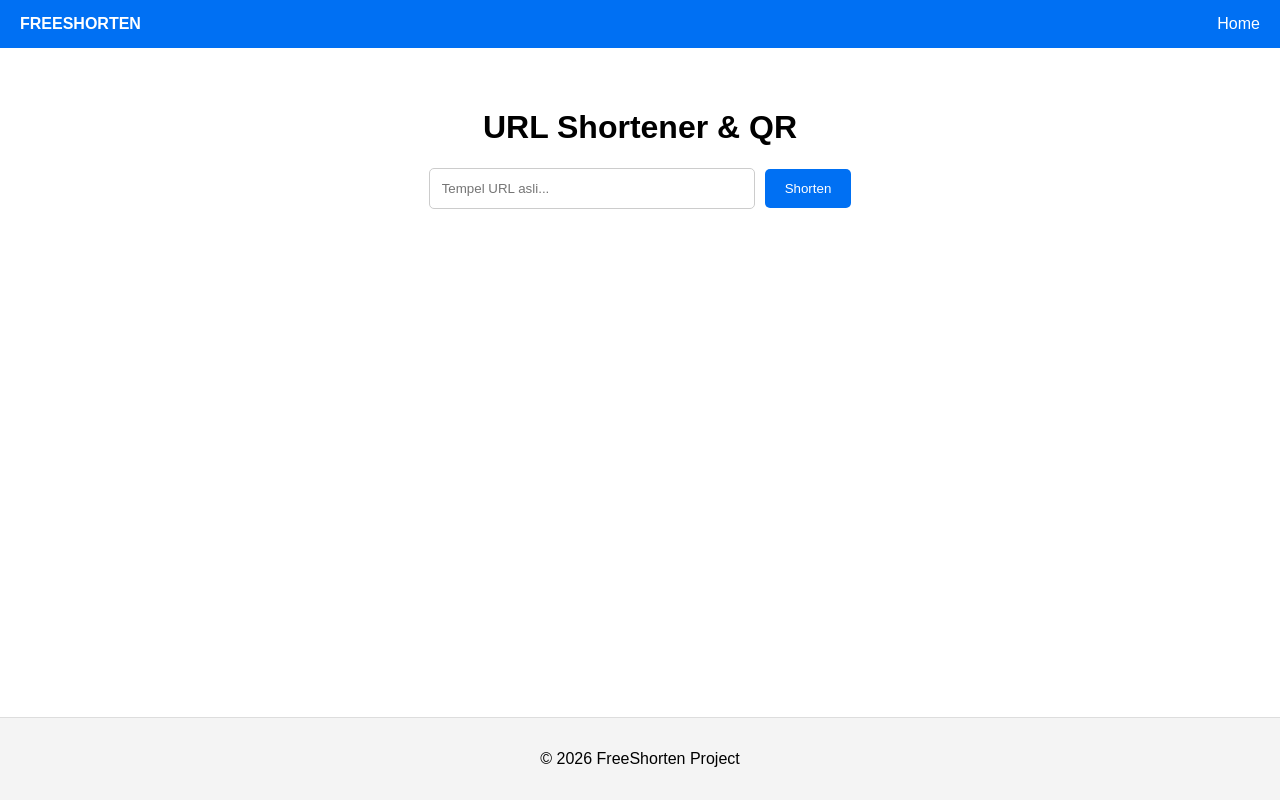
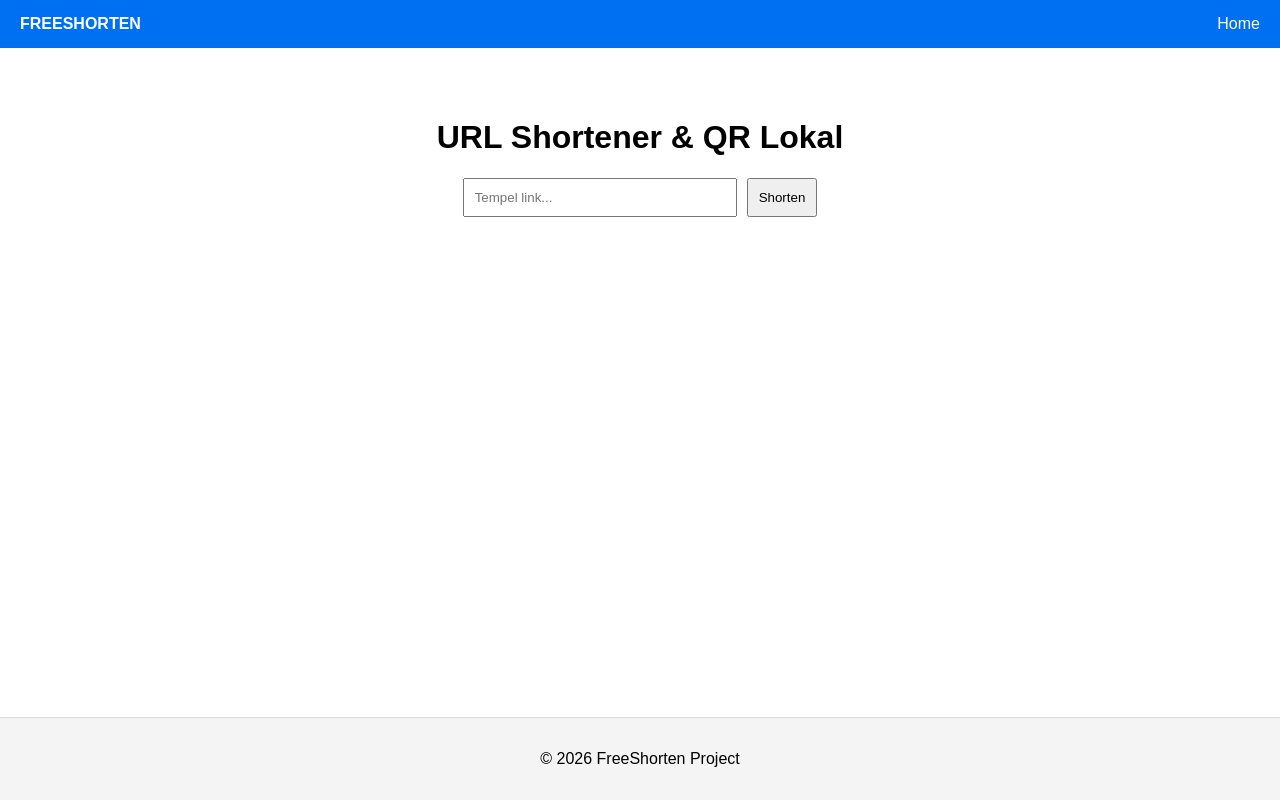
Before and after one commit to page-dotcom/Links, a Next.js app: page / in a window 1280 px wide. Built offline with nearby package versions, Linux system fonts and the light colour scheme; no server answers.

Commit message:
Update page.js

```diff
--- a/app/page.js
+++ b/app/page.js
@@ -1,69 +1,64 @@
 "use client";
-import { useState } from 'react';
+import { useState, useEffect, useRef } from 'react';
 import { supabase } from '../lib/supabase';
 
 export default function Home() {
   const [url, setUrl] = useState('');
   const [hasil, setHasil] = useState('');
-  const [loading, setLoading] = useState(false);
+  const qrRef = useRef(null);
 
   const gaskeun = async (e) => {
     e.preventDefault();
-    setLoading(true);
-
-    // Bikin slug 5 digit
     const slugAcak = Math.random().toString(36).substring(2, 7);
 
-    // Simpan ke kolom 'slug' sesuai database lo
+    // Simpan ke database sesuai kolom 'slug' lo
     const { error } = await supabase
       .from('links')
       .insert([{ original_url: url, slug: slugAcak, clicks: 0 }]);
 
-    if (error) {
-      alert("Gagal: " + error.message);
+    if (!error) {
+      setHasil(`${window.location.origin}/${slugAcak}`);
     } else {
-      setHasil(`${window.location.origin}/${slugAcak}`);
+      alert("Error: " + error.message);
     }
-    setLoading(false);
   };
 
+  // Fungsi generate QR otomatis tanpa API luar
+  useEffect(() => {
+    if (hasil && typeof window.QRCode !== 'undefined') {
+      qrRef.current.innerHTML = ""; // Bersihin QR lama
+      new window.QRCode(qrRef.current, {
+        text: hasil,
+        width: 200,
+        height: 200,
+        colorDark: "#000000",
+        colorLight: "#ffffff",
+      });
+    }
+  }, [hasil]);
+
   return (
-    <div style={{ padding: '40px 20px', textAlign: 'center' }}>
-      <h1>{"URL Shortener & QR"}</h1>
-
-      <form onSubmit={gaskeun} style={{ marginBottom: '30px' }}>
+    <div style={{ padding: '50px', textAlign: 'center' }}>
+      <h1>{"URL Shortener & QR Lokal"}</h1>
+      <form onSubmit={gaskeun}>
         <input
           type="url"
           value={url}
           onChange={(e) => setUrl(e.target.value)}
-          placeholder="Tempel URL asli..."
+          placeholder="Tempel link..."
           required
-          style={{ padding: '12px', width: '300px', borderRadius: '5px', border: '1px solid #ccc' }}
+          style={{ padding: '10px', width: '250px' }}
         />
-        <button
-          type="submit"
-          disabled={loading}
-          style={{ padding: '12px 20px', marginLeft: '10px', cursor: 'pointer', background: '#0070f3', color: '#fff', border: 'none', borderRadius: '5px' }}
-        >
-          {loading ? '...' : 'Shorten'}
-        </button>
+        <button type="submit" style={{ padding: '10px', marginLeft: '10px' }}>{"Shorten"}</button>
       </form>
 
       {hasil && (
-        <div style={{ marginTop: '20px', border: '1px solid #ddd', padding: '30px', display: 'inline-block', borderRadius: '10px' }}>
-          <p style={{ marginBottom: '10px' }}>{"Link Berhasil Dibuat:"}</p>
-          <a href={hasil} target="_blank" rel="noopener noreferrer" style={{ fontWeight: 'bold', color: '#0070f3' }}>
-            {hasil}
-          </a>
-
-          <div style={{ marginTop: '20px' }}>
-            <p>{"Scan QR Code:"}</p>
-            {/* Pake encodeURIComponent biar URL link-nya kebaca bener ama Google */}
-            <img
-              src={`https://chart.googleapis.com/chart?cht=qr&chs=200x200&chl=${encodeURIComponent(hasil)}`}
-              alt="QR Code"
-              style={{ border: '1px solid #eee', padding: '10px', marginTop: '10px' }}
-            />
+        <div style={{ marginTop: '20px', border: '1px solid #ddd', padding: '20px', display: 'inline-block' }}>
+          <p>{"Link: "}<a href={hasil}>{hasil}</a></p>
+          <div style={{ marginTop: '15px' }}>
+            <p>{"Scan di bawah (Tanpa API):"}</p>
+            {/* Wadah QR Code */}
+            <div ref={qrRef} style={{ display: 'inline-block', padding: '10px', background: '#fff' }}></div>
           </div>
         </div>
       )}
```
